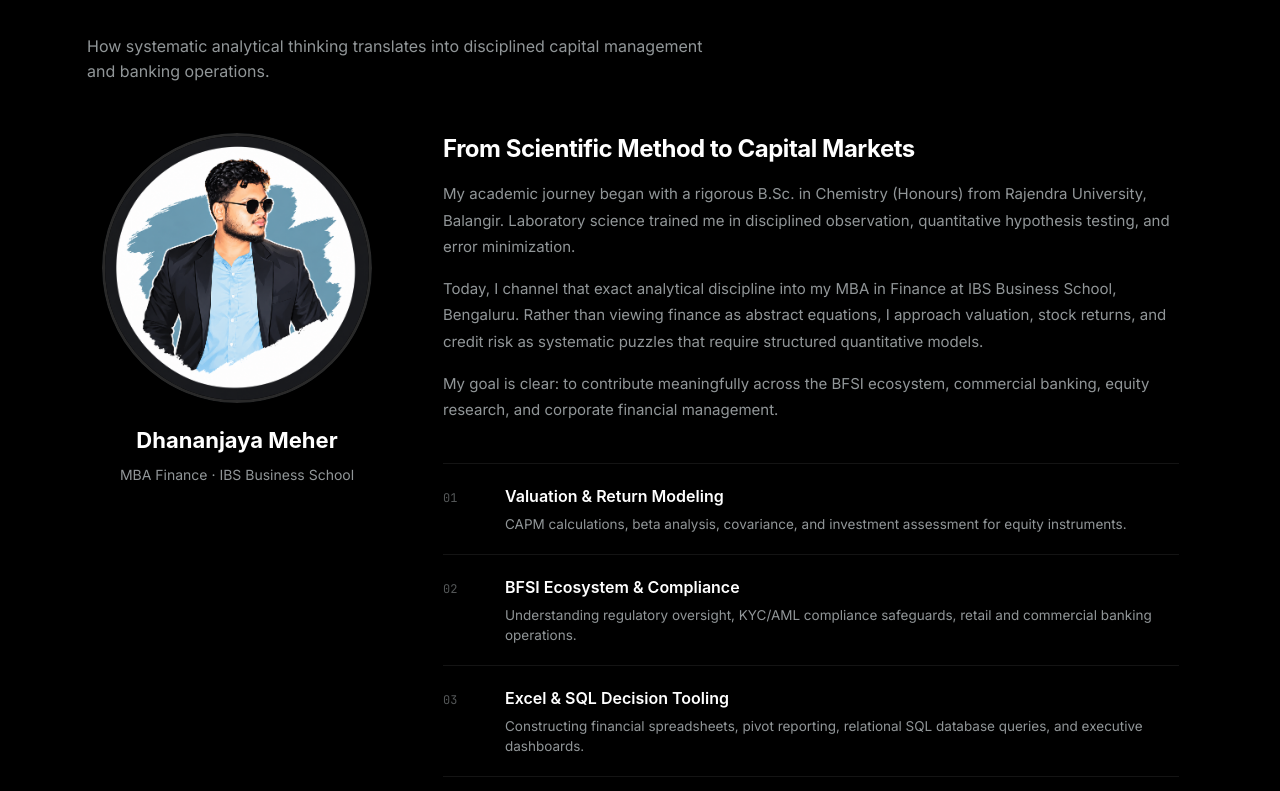
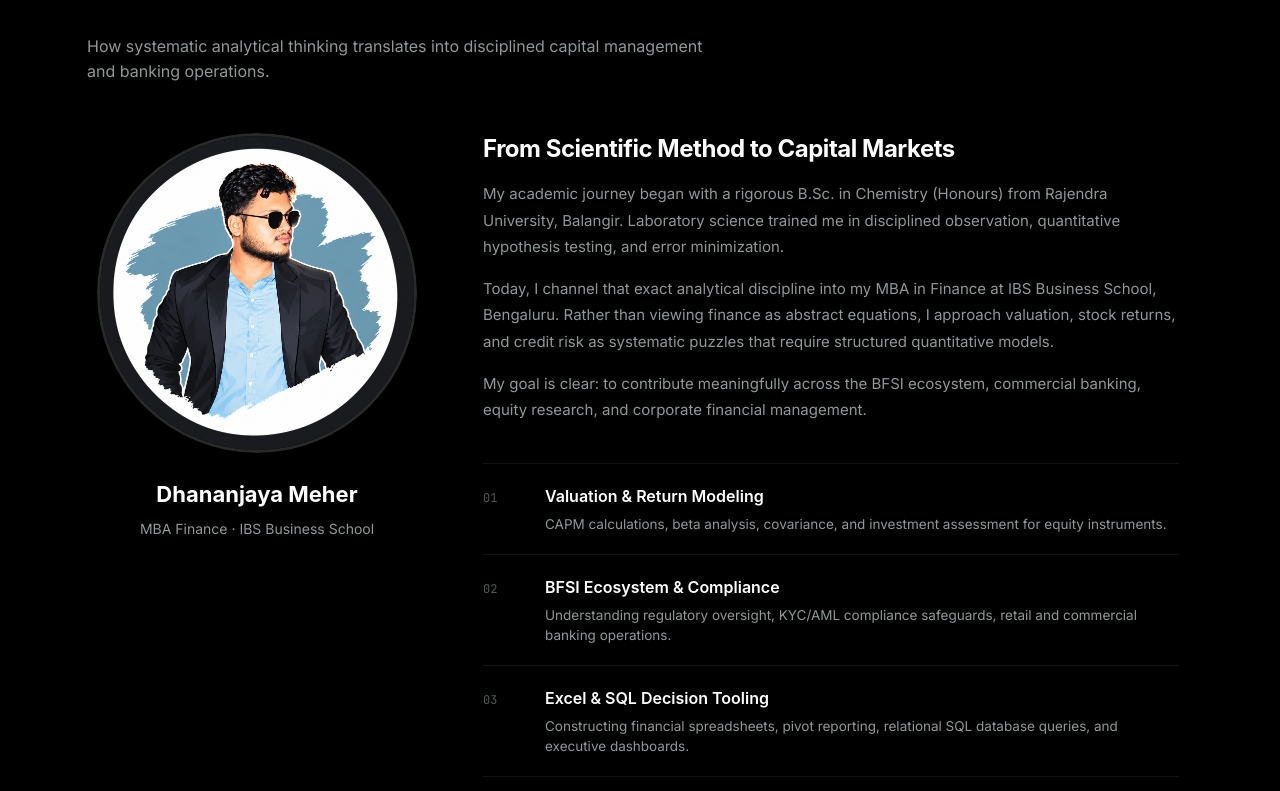
Before and after one commit to dhanu-08/dhananjaya-portfolio, a React (Vite) app: page /#/ in a window 1280 px wide. Shown: the part 1146-1937 px from the top of the page. Built offline with nearby package versions, Linux system fonts and the light colour scheme; no server answers; the database is empty; a web font is replaced by a local one.

Commit message:
Enlarge circular profile avatar to 320px and adjust grid column width

```diff
--- a/src/App.css
+++ b/src/App.css
@@ -519,7 +519,7 @@ button {
 
 .about-editorial-grid {
   display: grid;
-  grid-template-columns: 300px 1fr;
+  grid-template-columns: 340px 1fr;
   gap: 56px;
   align-items: start;
 }
@@ -540,11 +540,11 @@ button {
 
 .profile-img-wrapper {
   position: relative;
-  width: 270px;
-  height: 270px;
+  width: 320px;
+  height: 320px;
   max-width: 90vw;
   border-radius: 50%;
-  margin: 0 auto 20px auto;
+  margin: 0 auto 24px auto;
   overflow: hidden;
 }
 
```
